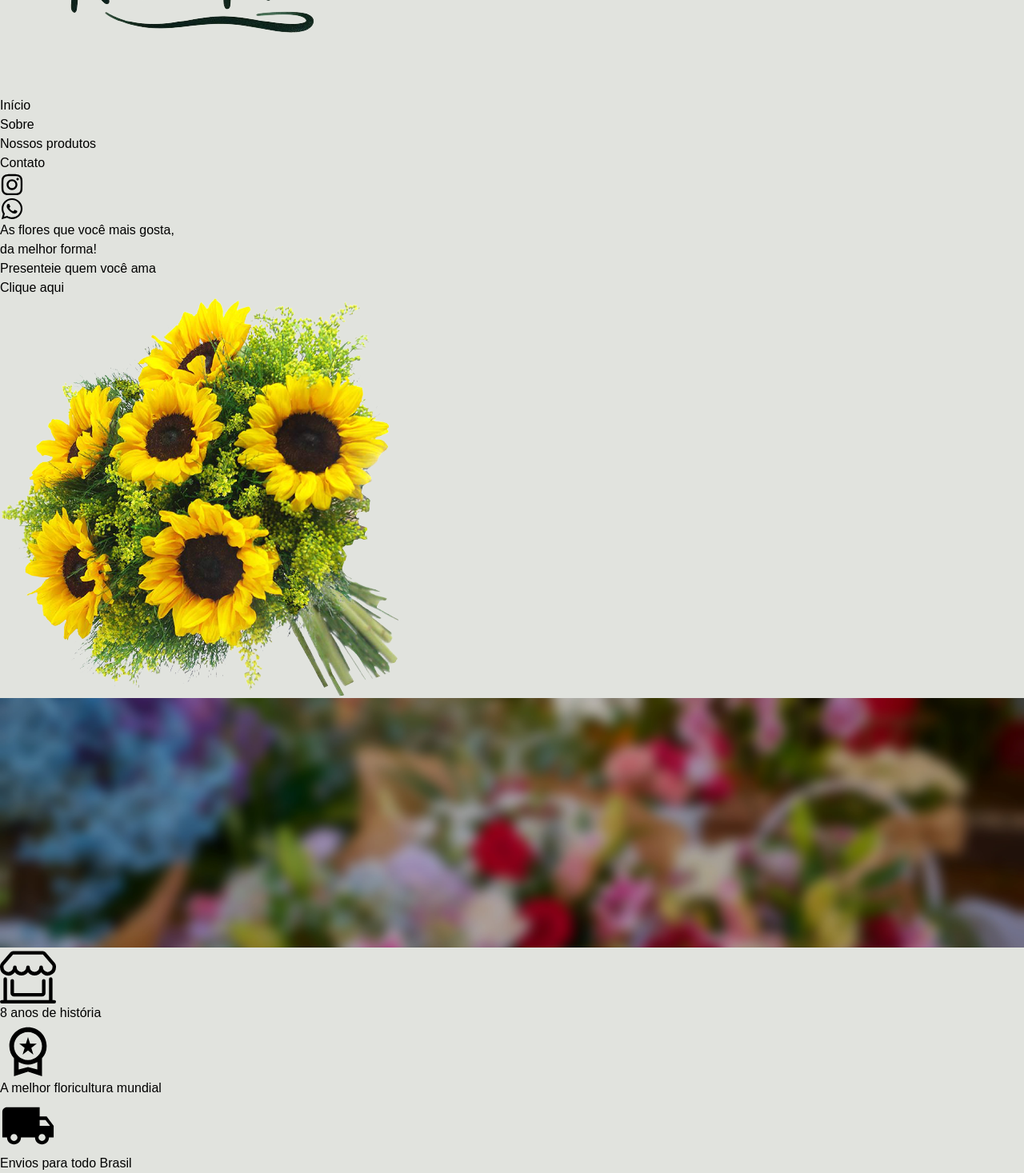
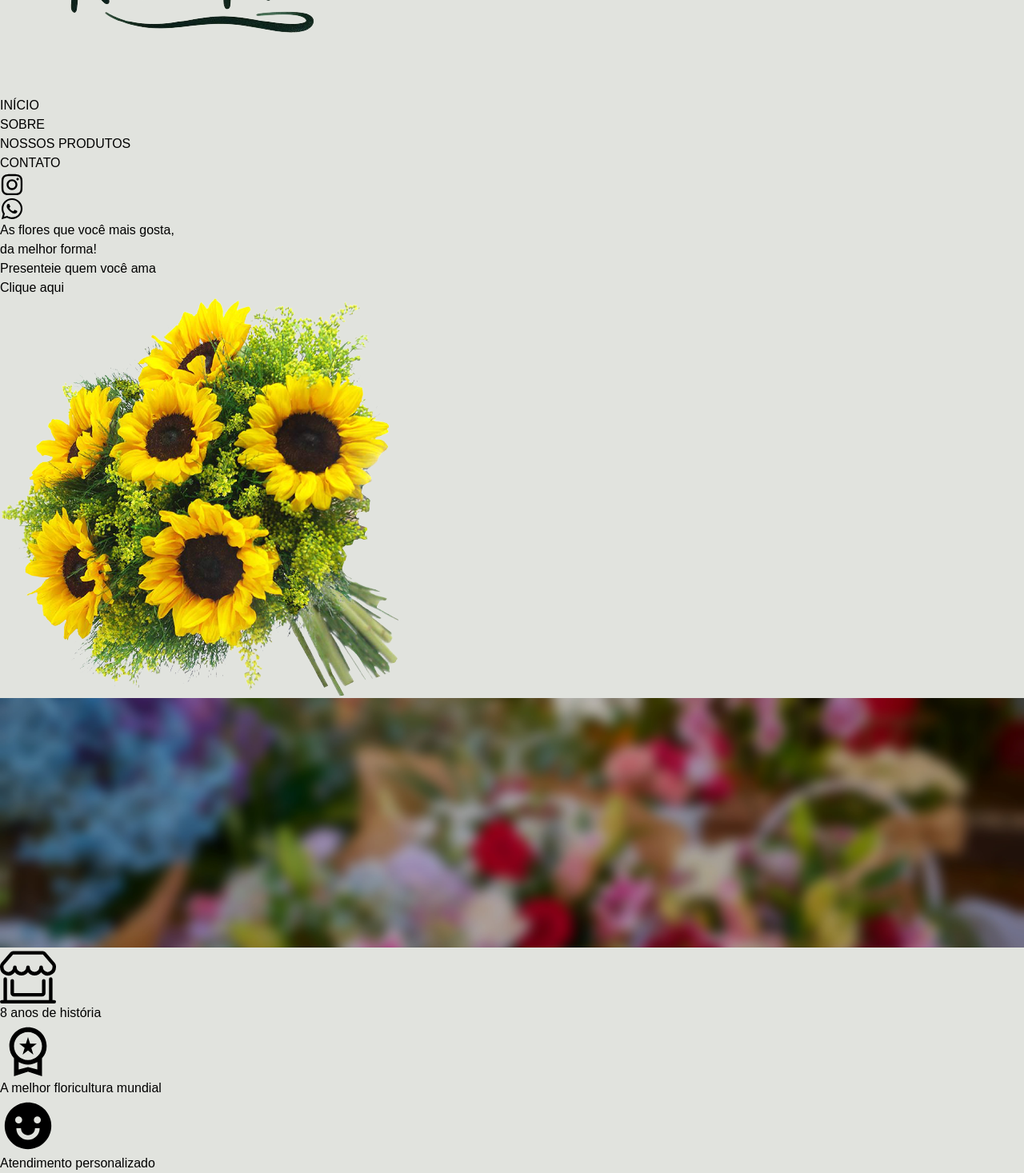
Before and after one commit to lucascmpos/natuflora, a React (Vite) app: page / in a window 1280 px wide. Shown: the part 380-1847 px from the top of the page at 80% size. Built offline with nearby package versions, Linux system fonts and the light colour scheme; a web font is replaced by a local one.

Commit message:
feat: changing icons

```diff
--- a/src/components/header.jsx
+++ b/src/components/header.jsx
@@ -37,17 +37,17 @@ const Header = () => {
       {windowWidth > 767 && (
         <div className="hidden md:flex flex-row justify-center space-x-9">
           <h1 className="text-green-950 hover:text-green-800 transition-all duration-200 font-semibold text-3xl cursor-pointer">
-            Início
+            INÍCIO
           </h1>
 
           <h1 className="text-green-950 hover:text-green-800 transition-all duration-200 font-semibold text-3xl cursor-pointer">
-            Sobre
+            SOBRE
           </h1>
           <h1 className="text-green-950 hover:text-green-800 transition-all duration-200 font-semibold text-3xl cursor-pointer">
-            Nossos produtos
+            NOSSOS PRODUTOS
           </h1>
           <h1 className="text-green-950 hover:text-green-800 transition-all duration-200 font-semibold text-3xl cursor-pointer">
-            Contato
+            CONTATO
           </h1>
           <div className="flex flex-row gap-5 justify-center pl-20 items-center">
             <FaInstagram
--- a/src/index.css
+++ b/src/index.css
@@ -7,3 +7,14 @@ body {
   overflow-x: hidden;
   background-color: #e1e3de;
 }
+
+::-webkit-scrollbar {
+  width: 10px;
+}
+
+::-webkit-scrollbar-thumb {
+  background-color: #58352d;
+}
+::-webkit-scrollbar-track {
+  background-color: #e1e3de;
+}
--- a/src/pages/home.jsx
+++ b/src/pages/home.jsx
@@ -1,6 +1,7 @@
 import Flower1 from "../assets/flower1.png";
 import BlurFlower from "../assets/about.jpg";
 import { MdOutlineWorkspacePremium, MdLocalShipping } from "react-icons/md";
+import { RiEmotionHappyFill } from "react-icons/ri";
 import { IoFlower } from "react-icons/io5";
 import { BsShopWindow } from "react-icons/bs";
 
@@ -32,8 +33,8 @@ const Home = () => {
             <MdOutlineWorkspacePremium size={70} />A melhor floricultura mundial
           </h3>
           <h3 className="text-[#e1e3de] text-2xl flex flex-col justify-center items-center gap-2">
-            <MdLocalShipping size={70} />
-            Envios para todo Brasil
+            <RiEmotionHappyFill size={70} />
+            Atendimento personalizado
           </h3>
           <h3 className="text-[#e1e3de] text-2xl flex flex-col justify-center items-center gap-2">
             <IoFlower size={70} />
```
